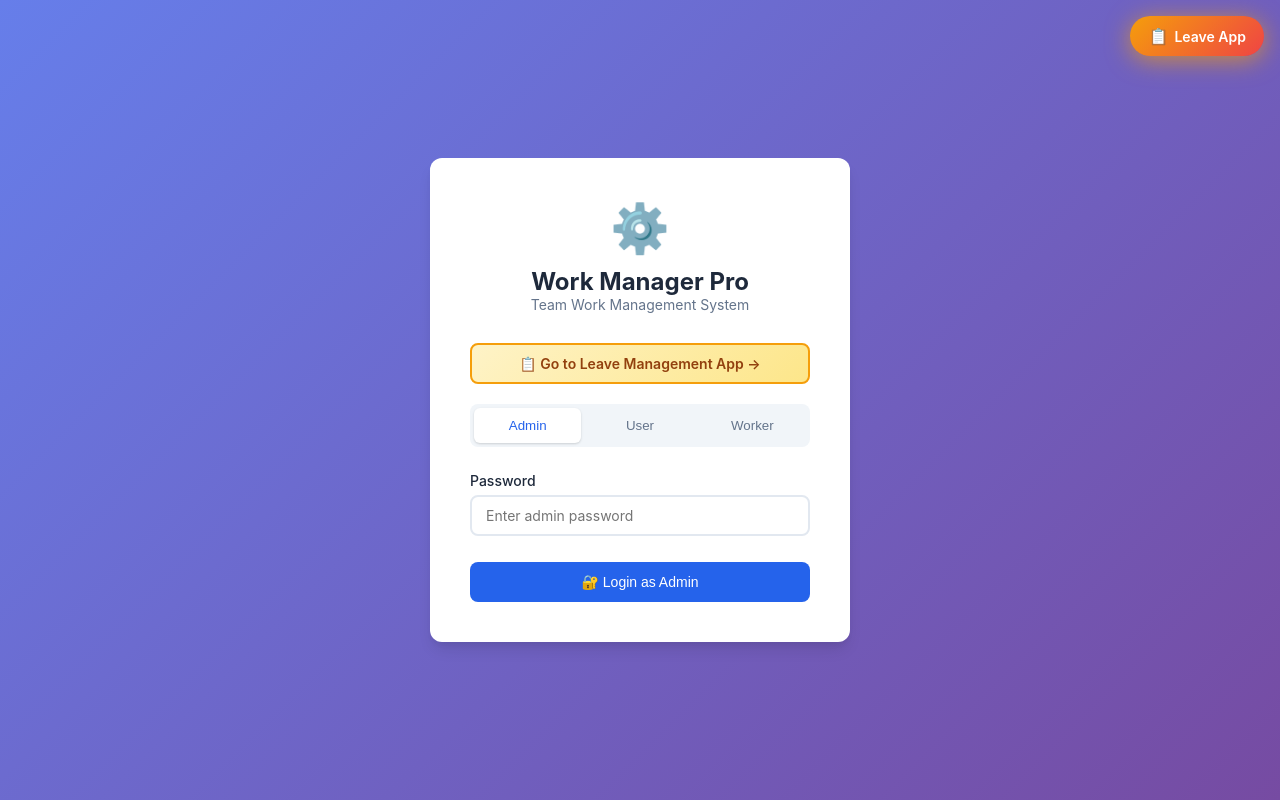
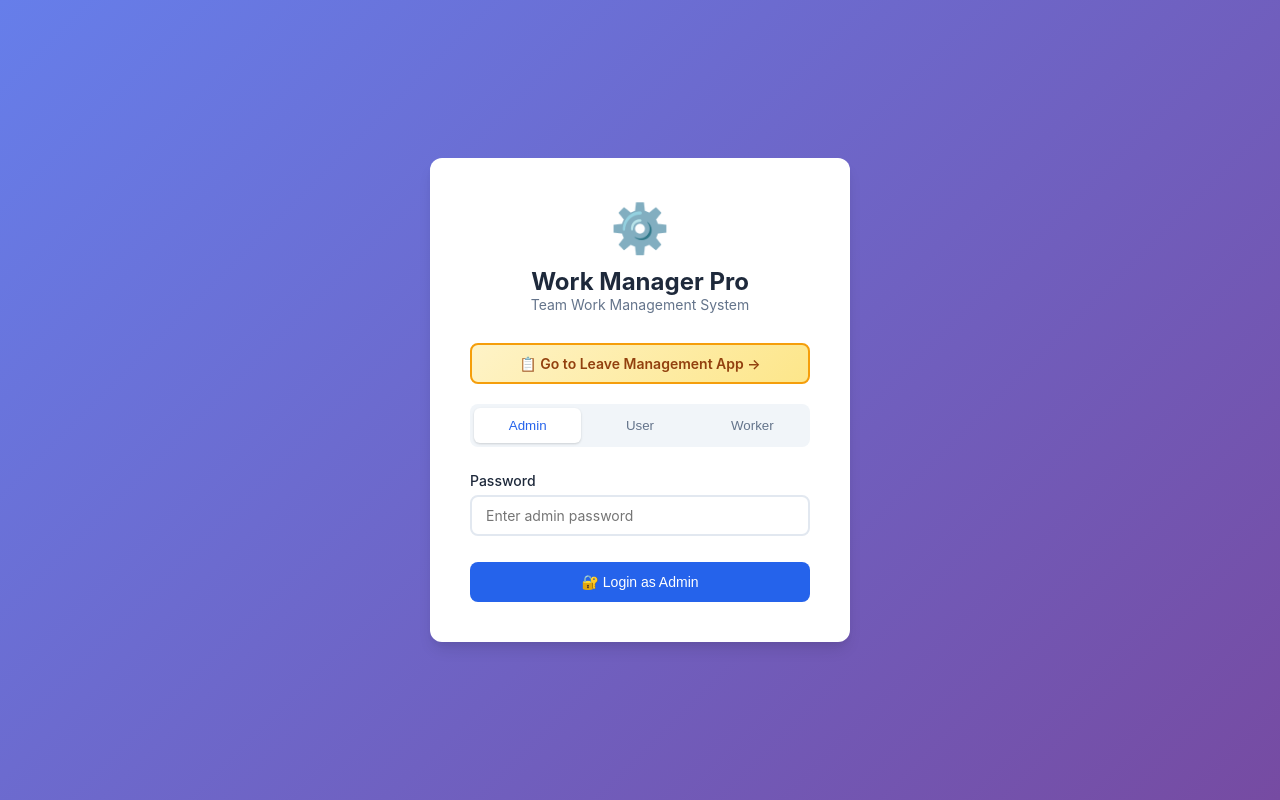
Before and after one commit to artmoderngraphics-boop/Wmanager, a website: page public/index.html in a window 1280 px wide. Drawn offline with nearby package versions, Linux system fonts and the light colour scheme; no server answers.

Commit message:
Update index.html

```diff
--- a/public/index.html
+++ b/public/index.html
@@ -8,11 +8,7 @@
   <script src="/socket.io/socket.io.js"></script>
 </head>
 <body>
-  <!-- ===== LEAVE APP BUTTON ===== -->
-  <a href="https://gregarious-axolotl-505e3e.netlify.app" target="_blank" class="leave-app-btn" id="leaveAppBtn" title="Go to Leave Management App">
-    <span class="leave-icon">📋</span>
-    <span class="leave-text">Leave App</span>
-  </a>
+
 
   <!-- ===== LOGIN SCREEN ===== -->
   <div id="loginScreen" class="login-screen">
```
